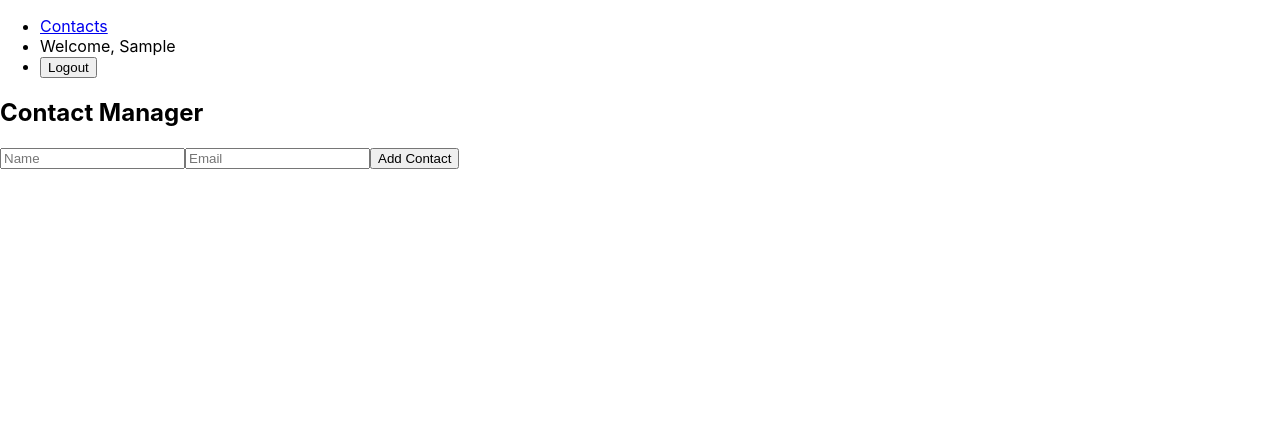
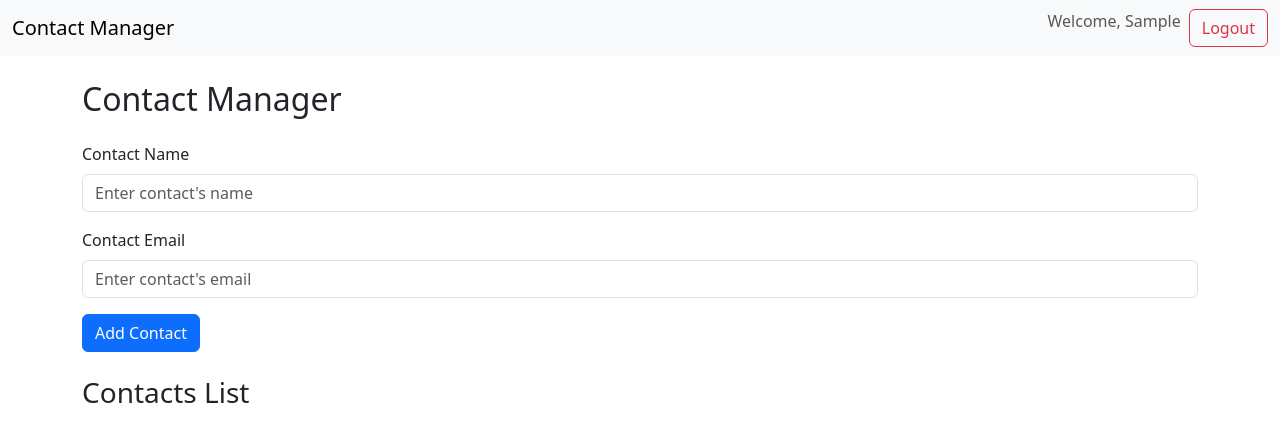
Before and after one commit to dougjasper2013/reactmanageram, a React (Create React App) app in the folder contact-manager/: page /login in a window 1280 px wide. Both pictures are taken after typing "Sample" into the empty fields and a click on the button "Login". Shown: the top 442 px of the page. Built offline with nearby package versions, Linux system fonts and the light colour scheme.

Commit message:
Added Bootstrap

```diff
--- a/contact-manager/package.json
+++ b/contact-manager/package.json
@@ -3,6 +3,7 @@
   "version": "0.1.0",
   "private": true,
   "dependencies": {
+    "bootstrap": "^5.3.3",
     "cra-template": "1.2.0",
     "react": "^19.0.0",
     "react-dom": "^19.0.0",
--- a/contact-manager/src/components/ContactManager.js
+++ b/contact-manager/src/components/ContactManager.js
@@ -14,31 +14,45 @@ const ContactManager = () => {
   };
 
   return (
-    <div>
-      <h2>Contact Manager</h2>
-      <div>
+    <div className="container">
+      <h2 className="my-4">Contact Manager</h2>
+
+      <div className="mb-4">
+        <div className="mb-3">
+          <label htmlFor="contactName" className="form-label">Contact Name</label>
           <input
             type="text"
-          placeholder="Name"
+            className="form-control"
+            id="contactName"
+            placeholder="Enter contact's name"
             value={contactName}
             onChange={(e) => setContactName(e.target.value)}
           />
+        </div>
+        <div className="mb-3">
+          <label htmlFor="contactEmail" className="form-label">Contact Email</label>
           <input
             type="email"
-          placeholder="Email"
+            className="form-control"
+            id="contactEmail"
+            placeholder="Enter contact's email"
             value={contactEmail}
             onChange={(e) => setContactEmail(e.target.value)}
           />
-        <button onClick={addContact}>Add Contact</button>
+        </div>
+        <button onClick={addContact} className="btn btn-primary">Add Contact</button>
       </div>
 
-      <ul>
+      <div>
+        <h3>Contacts List</h3>
+        <ul className="list-group">
           {contacts.map((contact, index) => (
-          <li key={index}>
-            {contact.name} - {contact.email}
+            <li key={index} className="list-group-item">
+              <strong>{contact.name}</strong> - {contact.email}
             </li>
           ))}
         </ul>
+      </div>
     </div>
   );
 };
--- a/contact-manager/src/components/Login.js
+++ b/contact-manager/src/components/Login.js
@@ -9,16 +9,21 @@ const Login = ({ loginUser }) => {
   };
 
   return (
-    <div>
-      <h2>Login</h2>
+    <div className="container">
+      <h2 className="my-4">Login</h2>
       <form onSubmit={handleSubmit}>
+        <div className="mb-3">
+          <label htmlFor="username" className="form-label">Username</label>
           <input
             type="text"
+            className="form-control"
+            id="username"
             placeholder="Enter your username"
             value={username}
             onChange={(e) => setUsername(e.target.value)}
           />
-        <button type="submit">Login</button>
+        </div>
+        <button type="submit" className="btn btn-primary">Login</button>
       </form>
     </div>
   );
--- a/contact-manager/src/components/Navbar.js
+++ b/contact-manager/src/components/Navbar.js
@@ -3,21 +3,33 @@ import { Link } from 'react-router-dom';
 
 const Navbar = ({ user, logoutUser }) => {
   return (
-    <nav>
-      <ul>
-        <li><Link to="/contacts">Contacts</Link></li>
+    <nav className="navbar navbar-expand-lg navbar-light bg-light">
+      <div className="container-fluid">
+        <Link className="navbar-brand" to="/">Contact Manager</Link>
+        <div className="collapse navbar-collapse" id="navbarNav">
+          <ul className="navbar-nav ms-auto">
             {user ? (
               <>
-            <li>Welcome, {user}</li>
-            <li><button onClick={logoutUser}>Logout</button></li>
+                <li className="nav-item">
+                  <span className="navbar-text">Welcome, {user}</span>
+                </li>
+                <li className="nav-item">
+                  <button className="btn btn-outline-danger ms-2" onClick={logoutUser}>Logout</button>
+                </li>
               </>
             ) : (
               <>
-            <li><Link to="/login">Login</Link></li>
-            <li><Link to="/register">Register</Link></li>
+                <li className="nav-item">
+                  <Link className="nav-link" to="/login">Login</Link>
+                </li>
+                <li className="nav-item">
+                  <Link className="nav-link" to="/register">Register</Link>
+                </li>
               </>
             )}
           </ul>
+        </div>
+      </div>
     </nav>
   );
 };
--- a/contact-manager/src/components/Register.js
+++ b/contact-manager/src/components/Register.js
@@ -9,16 +9,21 @@ const Register = ({ loginUser }) => {
   };
 
   return (
-    <div>
-      <h2>Register</h2>
+    <div className="container">
+      <h2 className="my-4">Register</h2>
       <form onSubmit={handleSubmit}>
+        <div className="mb-3">
+          <label htmlFor="username" className="form-label">Choose a Username</label>
           <input
             type="text"
+            className="form-control"
+            id="username"
             placeholder="Choose a username"
             value={username}
             onChange={(e) => setUsername(e.target.value)}
           />
-        <button type="submit">Register</button>
+        </div>
+        <button type="submit" className="btn btn-success">Register</button>
       </form>
     </div>
   );
--- a/contact-manager/src/index.js
+++ b/contact-manager/src/index.js
@@ -3,6 +3,7 @@ import ReactDOM from 'react-dom/client';
 import './index.css';
 import App from './App';
 import reportWebVitals from './reportWebVitals';
+import 'bootstrap/dist/css/bootstrap.min.css';  // Import Bootstrap CSS
 
 const root = ReactDOM.createRoot(document.getElementById('root'));
 root.render(
```
Also changed, not shown: 1 other file (tests, documents, lock files or other folders). Lines whose indentation alone changed are shown as unchanged.
